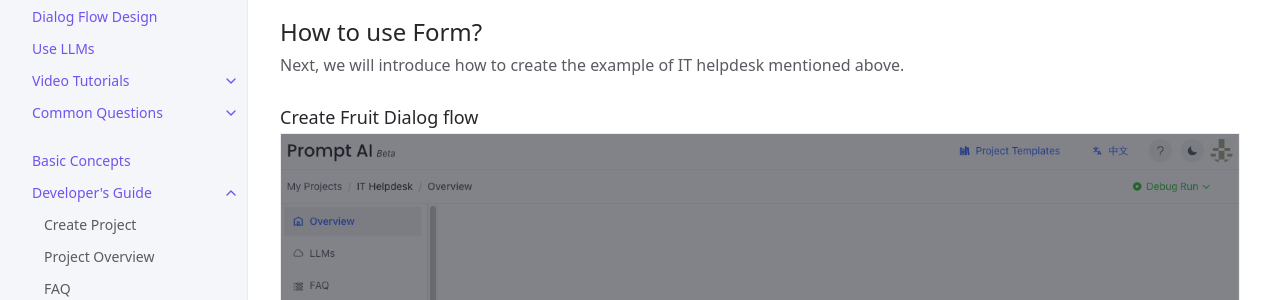
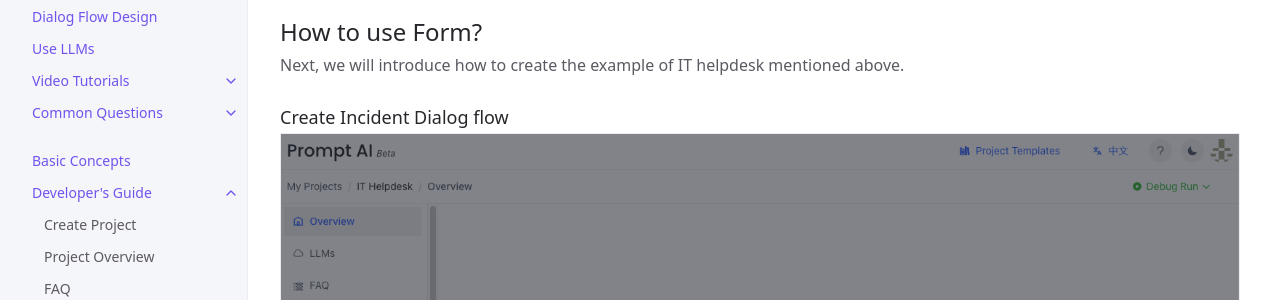
Before and after one commit to ws-cd/ws-cd.github.io, a Jekyll site: the page built from docs/tutorial/form.md, in a window 1280 px wide and 900 px high, scrolled down 502 px. Shown: the part 155-455 px from the top of the window. Built offline with Jekyll 4.4.1, drawn with Linux system fonts in a browser that asks for light colours; some of the changed text lies outside the part shown.

Commit message:
fix form

```diff
--- a/docs/tutorial/form.md
+++ b/docs/tutorial/form.md
@@ -29,13 +29,13 @@ There are other similar scenarios that can be handled by Form:
 ## How to use Form?
 Next, we will introduce how to create the example of IT helpdesk mentioned above.
 
-### Create Fruit Dialog flow
+### Create Incident Dialog flow
 ![form-01.png](/assets/images/tutorial/form/form-01.png)
 
 Next, we create a `User` node to start collect information
 ![form-02.png](/assets/images/tutorial/form/form-02.png)
 
-## Create fruit form
+## Create Incident Form
 Click the `User` node and select `Form` in the pop-up menu and click `Add GPT Form Node`.There are two input fields:
 - Name       : The name of the Form can be set according to the function, here we fill in `Incident`.
 - Description: The Prompt used by GPT tells GPT what the form need to do.
@@ -53,7 +53,7 @@ Four pieces of information need to be completed after creating `Incident`
 | Complete      |    Yes   | After the form runs successfully                       |
 
 ## Slots
-We need to collect `email` and `problem` from users through Slots, and then explain in detail how to add `fruit_type`
+We need to collect `email` and `problem` from users through Slots, and then explain in detail how to add `email`
 
 Click on the `Slots` node and select `Add Slot` from the pop-up menu
 ![form-05.png](/assets/images/tutorial/form/form-05.png)
```
